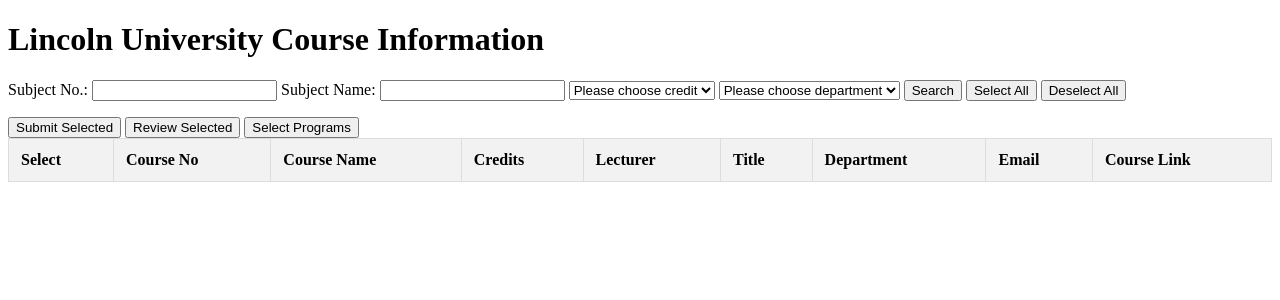
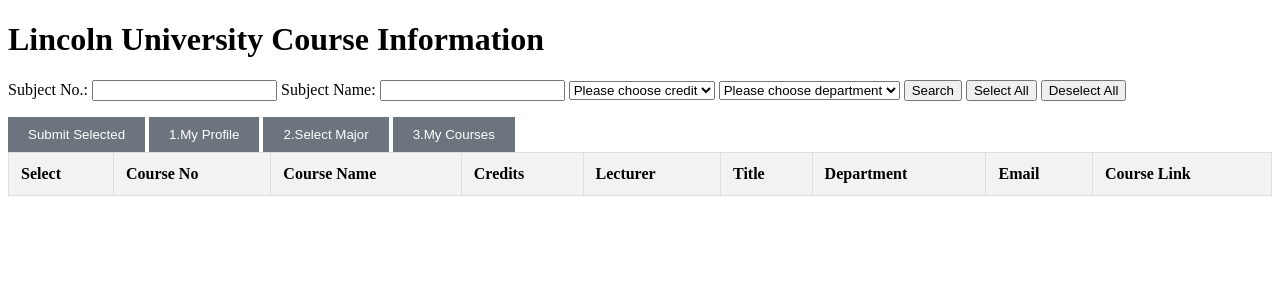
Before and after one commit to Kai-Liu-1161942/Course_Management_System, a Flask app: page /subjects in a window 1280 px wide. Shown: the part 26-326 px from the top of the page. Run offline with Flask 3, Linux system fonts and the light colour scheme; data that the repository does not hold is empty.

Commit message:
Update subjects.html

```diff
--- a/templates/subjects.html
+++ b/templates/subjects.html
@@ -56,6 +56,21 @@
             }
         }
     </script>
+        <style>
+            .btn {
+                background-color: #6c757d; /* Secondary color */
+                color: white;
+                padding: 10px 20px;
+                border: none;
+                cursor: pointer;
+                transition: background-color 0.3s;
+            }
+
+            .btn:hover {
+                background-color: #007bff; /* Primary color */
+            }
+        </style>
+
 </head>
 <body>
     <header class="flex justify-between items-center mb-4">
@@ -86,15 +101,17 @@
                 <option value="{{ dept.Dept }}">{{ dept.Dept }}</option>
             {% endfor %}
         </select>
-        <button type="submit" name = "search" class="bg-blue-500 text-white p-2">Search</button>
-        <button type="button" class="bg-green-500 text-white p-2 ml-2" onclick="selectAll()">Select All</button> <!-- Select All 按钮 -->
-        <button type="button" class="bg-red-500 text-white p-2 ml-2" onclick="deselectAll()">Deselect All</button> <!-- Deselect All 按钮 -->
+        <button type="submit" name = "search" >Search</button>
+        <button type="button"   onclick="selectAll()">Select All</button> <!-- Select All 按钮 -->
+        <button type="button"  onclick="deselectAll()">Deselect All</button> <!-- Deselect All 按钮 -->
     </form>
     <p></p>
     <form id="courseForm" method="POST">   <!-- 新增表单用于提交选中的课程 -->
-        <button type="submit" name = "selected" class="bg-blue-500 text-white p-2 mt-4">Submit Selected</button> <!-- 提交按钮 -->  <!--onclick="confirmSubmission(event)"-->
-        <button type="button" onclick="window.location.href='{{ url_for('course_mgmt') }}'">Review Selected</button>
-        <button type="button" onclick="window.location.href='{{ url_for('programs') }}'">Select Programs</button>
+        <button type="submit" name = "selected" class="btn">Submit Selected</button> <!-- 提交按钮 -->  <!--onclick="confirmSubmission(event)"-->
+        <button type="button" class="btn" onclick="window.location.href='profile?username={{username}}'">1.My Profile</button>
+        <button type="button" class="btn" onclick="window.location.href='{{ url_for('programs') }}'">2.Select Major</button>
+        <button type="button" class="btn" onclick="window.location.href='{{ url_for('course_mgmt')}}'">3.My Courses</button>
+
         <table border="1">
             <tr>
                 <th>Select</th> <!-- 新增选择列 -->
```
